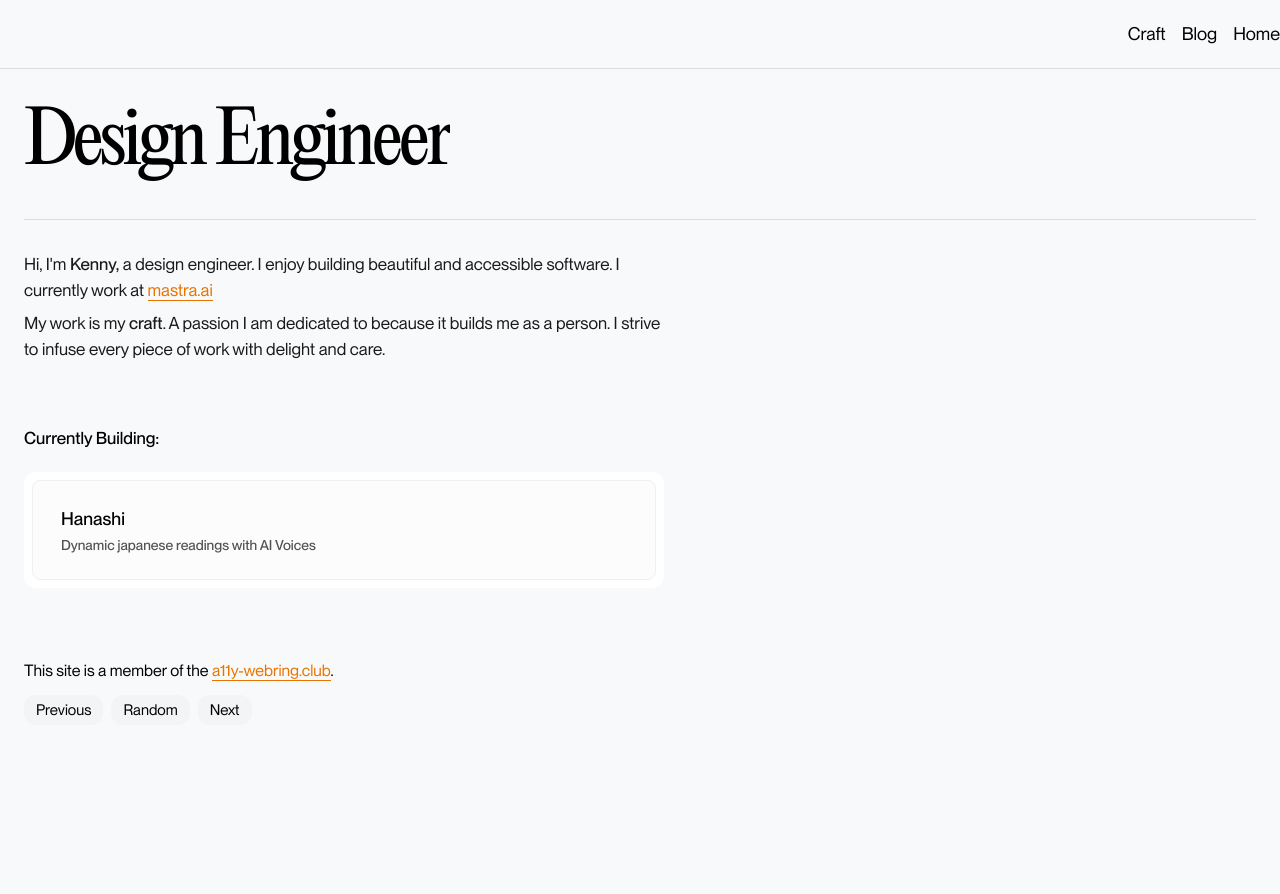
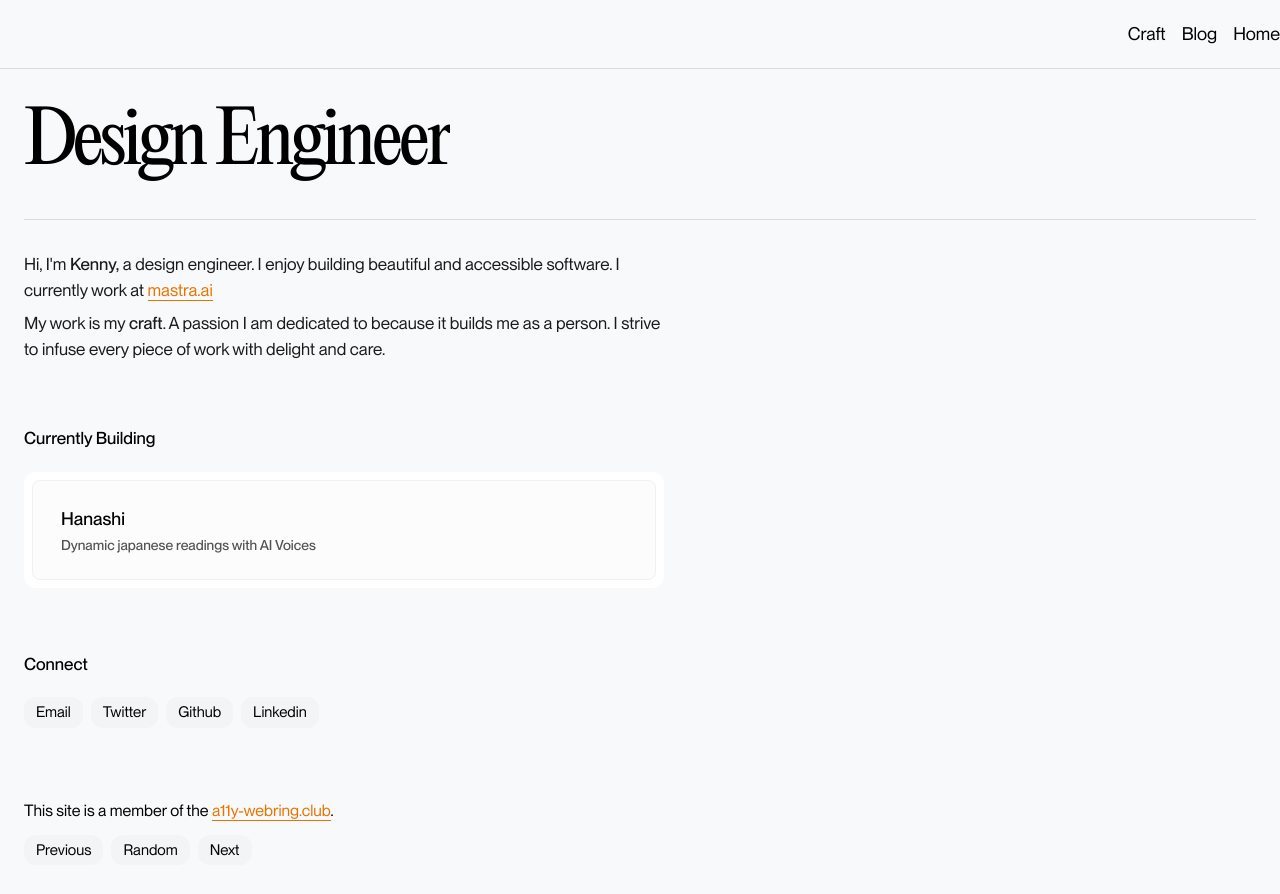
Before and after one commit to adeleke5140/portfolio-v2, a Next.js app: page / in a window 1280 px wide. Shown: the top 894 px of the page. Before the commit the page ends 800 px from the top, so only its background shows below. Built offline with nearby package versions, Linux system fonts and the light colour scheme.

Commit message:
feat: add connection

```diff
--- a/src/components/introduction.tsx
+++ b/src/components/introduction.tsx
@@ -2,6 +2,25 @@
 import { PageWrapper } from '@/components/pageWrapper'
 import React from 'react'
 import { A11ySection } from './home/a11y-section'
+
+const connection = [
+  {
+    name: 'email',
+    value: 'mailto:k@kehinde.me',
+  },
+  {
+    name: 'twitter',
+    value: 'https://twitter.com/adeleke5140',
+  },
+  {
+    name: 'github',
+    value: 'https://github.com/adeleke5140',
+  },
+  {
+    name: 'linkedin',
+    value: 'https://www.linkedin.com/in/adeleke5140/',
+  },
+]
 
 export const Introduction = () => {
   const TITLE = 'Design Engineer'
@@ -55,13 +74,9 @@ export const Introduction = () => {
         </section>
 
         <section className="flex flex-col gap-5">
-          <p className="font-medium text-[17px]">Currently Building:</p>
+          <p className="font-medium text-[17px]">Currently Building</p>
           <div>
             <a
-              // style={{
-              //   boxShadow:
-              //     '0px 0px 0px 1px #0000000f,0px 1px 2px -1px #0000000f,0px 2px 4px 0px #0000000a',
-              // }}
               target="_blank"
               href="https://chromewebstore.google.com/detail/nihongo-speech/jhojfellcdlldagfemimnjebnfoodchf?authuser=0&hl=en-GB"
               className="bg-white inline-block py-2 px-2 rounded-xl w-full"
@@ -78,6 +93,23 @@ export const Introduction = () => {
           </div>
         </section>
 
+        <section className="flex flex-col gap-5">
+          <p className="font-medium text-[17px]">Connect</p>
+          <div className="flex gap-2">
+            {connection.map((con) => (
+              <a
+                target="_blank"
+                href={con.value}
+                className="capitalize bg-gray-100 justify-between group flex gap-1.5 text-[15px] items-center px-3 py-1 rounded-xl"
+                rel="external"
+                referrerPolicy="strict-origin"
+              >
+                {con.name}
+              </a>
+            ))}
+          </div>
+        </section>
+
         <A11ySection />
       </div>
     </PageWrapper>
```
